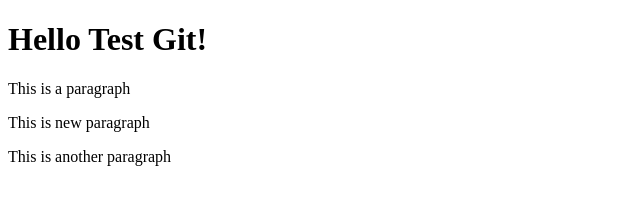
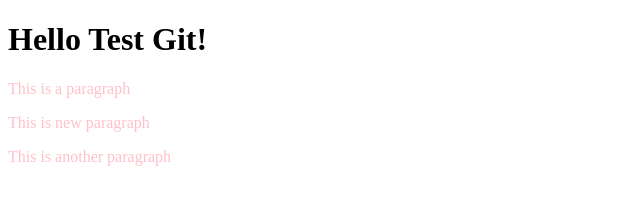
Before and after one commit to Pattamagarn/Week04, a plain HTML site: page index.html in a window 1280 px wide. Shown: the whole page, without its empty margins (0-640 px from the left). Drawn offline with Linux system fonts and the light colour scheme.

Commit message:
change TextColor to pink

```diff
--- a/index.html
+++ b/index.html
@@ -1,6 +1,11 @@
 <!DOCTYPE html>
 <html lang="th">
-    <head><title>Test Git</title></head>
+    <head><title>Test Git!!!</title></head>
+    <style>
+        p{
+            color : pink;
+        }
+    </style>
     <body>
         <h1>Hello Test Git!</h1>
         <p>This is a paragraph</p>
```
